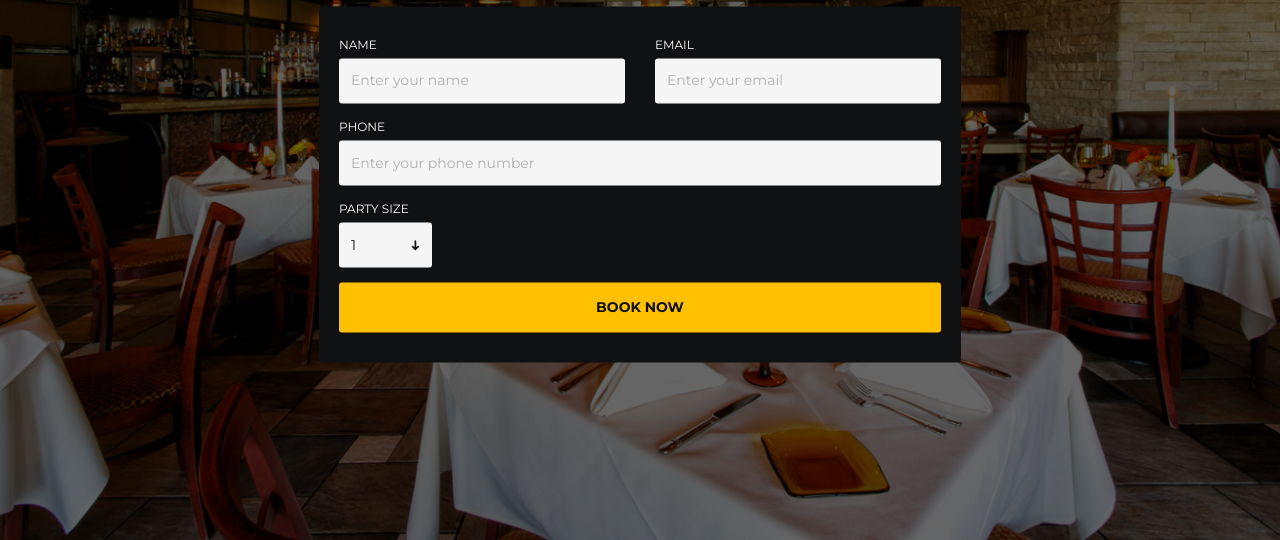
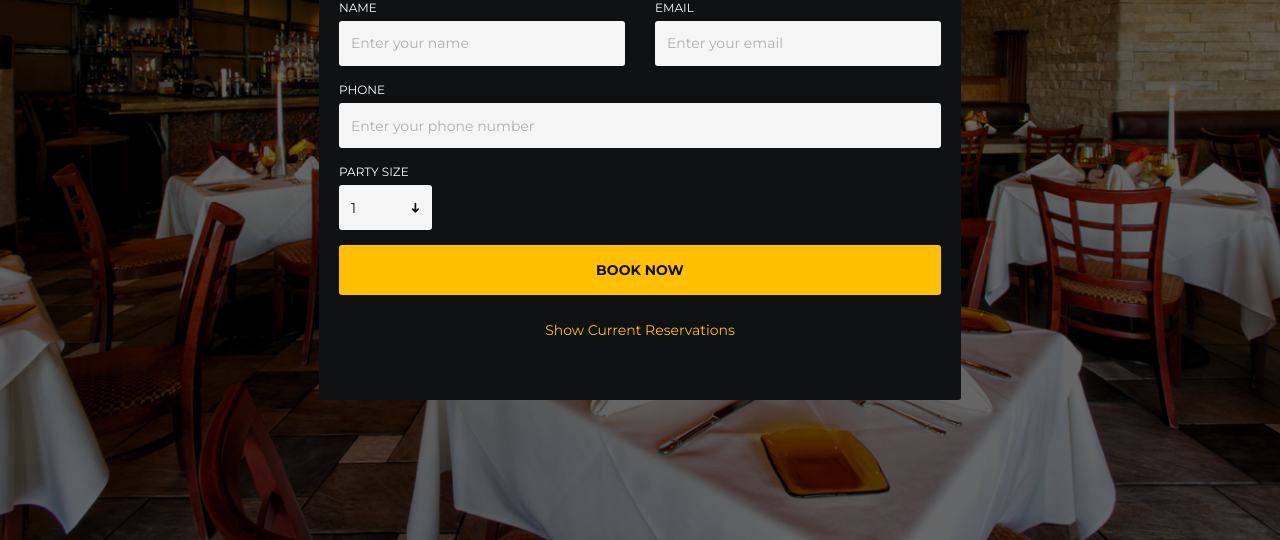
Before and after one commit to TyDSmith/restaurant-booking-app, a plain HTML site: page index.html in a window 1280 px wide. Shown: the part 260-800 px from the top of the page. Drawn offline with nearby package versions, Linux system fonts and the light colour scheme.

Commit message:
added current reservation page and link

```diff
--- a/css/style.css
+++ b/css/style.css
@@ -132,3 +132,17 @@
 	border-radius: 3px;
 	text-transform: uppercase;
 }
+
+.showReservations{
+	text-align: center;
+	padding: 20px;
+	margin-top:5px;
+	background: #101113;
+	border-radius: 3px;
+}
+
+.showReservations a{
+	text-align: center;
+	color:#ffc001;
+
+}
--- a/index.html
+++ b/index.html
@@ -80,12 +80,16 @@
 							<div class="form-btn">
 								<button class="submit-btn" id="form-submit" type="button" onclick="submitFormInfo()">Book Now</button>
 							</div>
+							<div class="booking-form showReservations">
+									<p><a href="./reservations.html">Show Current Reservations</a><p>
+								</div>
 						</form>
 					</div>
 				</div>
 			</div>
 		</div>
 	</div>
+
 </body>
 
 </html>
```
Also changed, not shown: reservations.html (added, +41 -0 lines), img/background.jpg (deleted).
